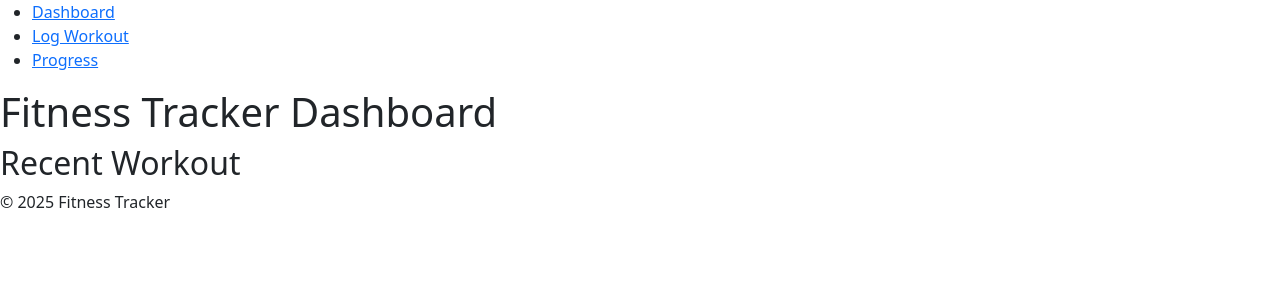
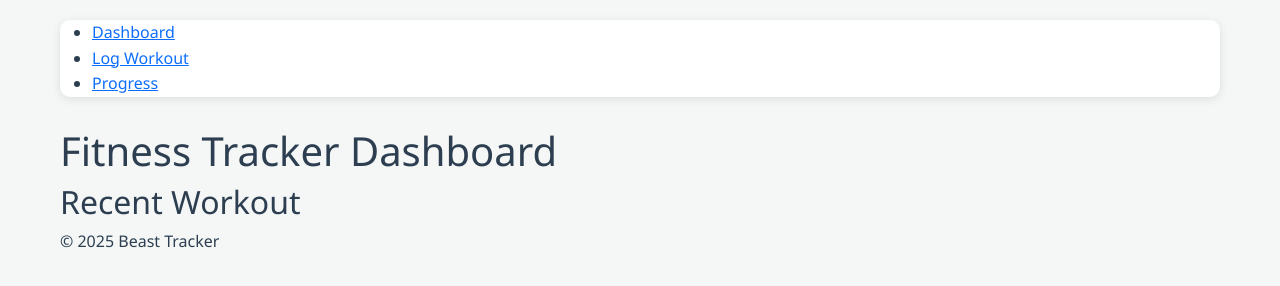
Before and after one commit to Paul-muia/Beast-Mode-Trucker-repo, a plain HTML site: page index.html in a window 1280 px wide. Drawn offline with nearby package versions, Linux system fonts and the light colour scheme.

Commit message:
creating workout-log.html

```diff
--- a/index.html
+++ b/index.html
@@ -10,15 +10,15 @@
       integrity="sha384-QWTKZyjpPEjISv5WaRU9OFeRpok6YctnYmDr5pNlyT2bRjXh0JMhjY6hW+ALEwIH"
       crossorigin="anonymous"
     />
-    <link rel="stylesheet" href="styles.css" />
+    <link rel="stylesheet" href="styles/styles.css" />
   </head>
   <body>
     <header>
       <nav>
         <ul>
-          <li><a href="#">Dashboard</a></li>
-          <li><a href="#">Log Workout</a></li>
-          <li><a href="#">Progress</a></li>
+          <li><a href="index.html">Dashboard</a></li>
+          <li><a href="html/workout-log.html">Log Workout</a></li>
+          <li><a href="html/progress-tracker.html">Progress</a></li>
         </ul>
       </nav>
     </header>
@@ -33,7 +33,7 @@
     </main>
 
     <footer>
-        <p>&copy; 2025 Fitness Tracker</p>
+        <p>&copy; 2025 Beast Tracker</p>
     </footer>
   </body>
 </html>
--- /dev/null
+++ b/styles/styles.css
@@ -0,0 +1,34 @@
+/* styles.css */
+:root {
+    /* Custom Color Palette */
+    --primary-color: #4a90e2;      /* Vibrant blue */
+    --secondary-color: #3cb371;    /* Mint green */
+    --accent-color: #ff6b6b;       /* Soft red */
+    --background-light: #f4f7f6;   /* Light mint-gray */
+    --text-color: #2c3e50;         /* Dark blue-gray */
+    --shadow-color: rgba(0,0,0,0.1);
+}
+
+* {
+    box-sizing: border-box;
+    margin: 0;
+    padding: 0;
+    transition: all 0.3s ease;
+}
+
+body {
+    font-family: 'Segoe UI', Tahoma, Verdana, sans-serif;
+    line-height: 1.6;
+    color: var(--text-color);
+    background-color: var(--background-light);
+    max-width: 1200px;
+    margin: 0 auto;
+    padding: 20px;
+}
+/* Enhanced Header and Navigation */
+header {
+    background-color: white;
+    box-shadow: 0 2px 10px var(--shadow-color);
+    border-radius: 10px;
+    margin-bottom: 30px;
+}
```
Also changed, not shown: html/workout-log.html (added, +64 -0 lines), html/progress-tracker.html (added).
